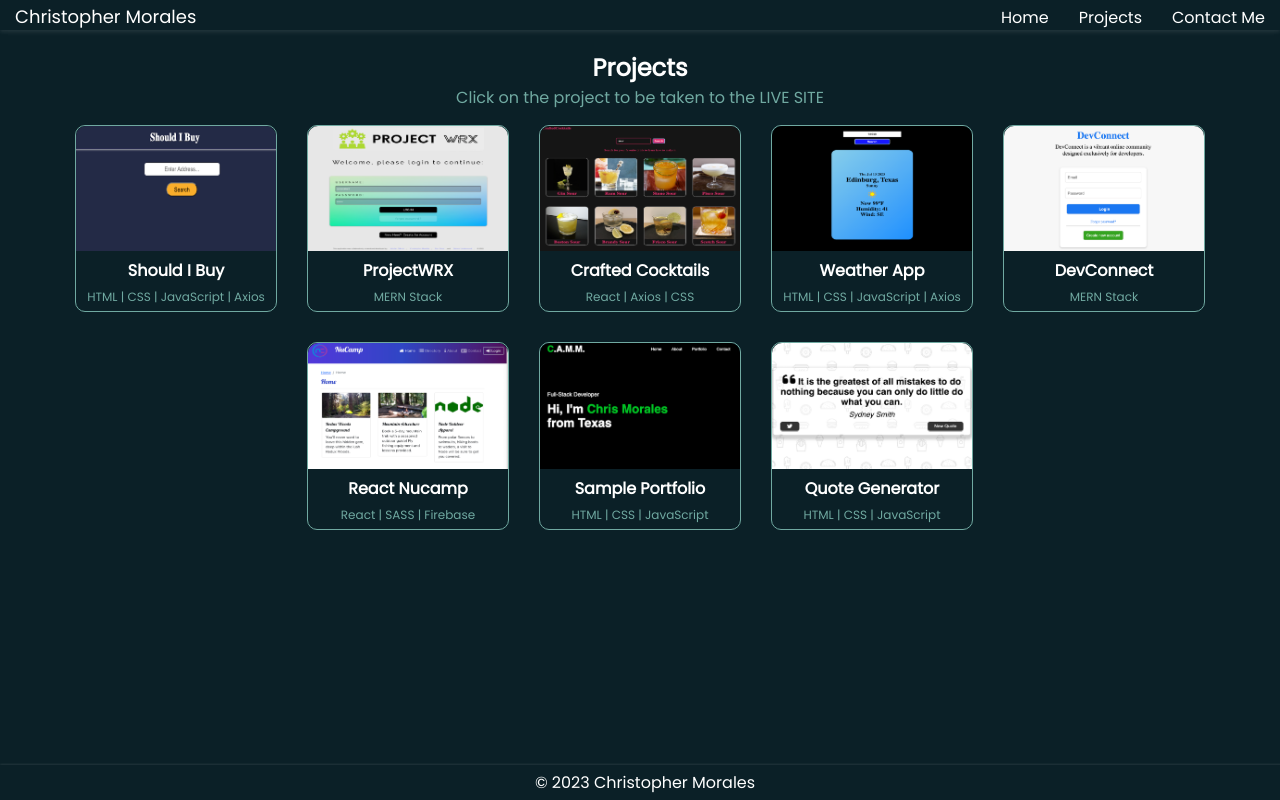
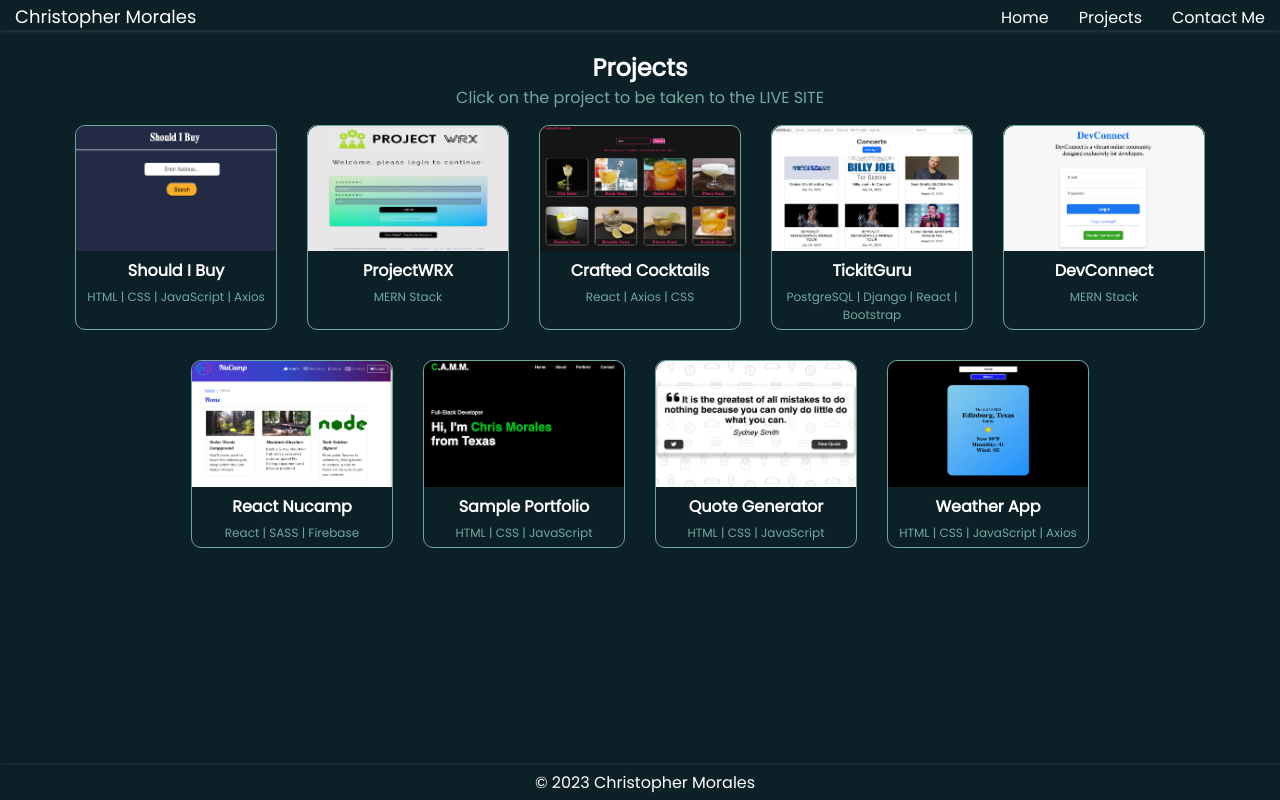
Before and after one commit to christophermoraleswebdev/ReactPortfolio, a React (Vite) app in the folder portfolio/: page /projects in a window 1280 px wide. Built offline with nearby package versions, Linux system fonts and the light colour scheme.

Commit message:
updated projects

```diff
--- a/portfolio/src/components/Projects.jsx
+++ b/portfolio/src/components/Projects.jsx
@@ -6,17 +6,19 @@ import devConnect from '../assets/DevConnect.png'
 import reactNucamp from '../assets/reactNucamp.png'
 import projectWRX from '../assets/projectWRX.png'
 import craftedCocktails from '../assets/craftedCocktails.png'
+import TickitGuru from '../assets/TickitGuru.png'
 
 
 const projectData = [
   { id: 1, title: 'Should I Buy', imageUrl: shouldIBuyImage, siteLink: 'https://should-i-buy.netlify.app/', technologies: 'HTML | CSS | JavaScript | Axios' },
   { id: 2, title: 'ProjectWRX', imageUrl: projectWRX, siteLink: 'https://projectwrx.netlify.app/', technologies: 'MERN Stack' },
   { id: 3, title: 'Crafted Cocktails', imageUrl: craftedCocktails, siteLink: 'https://cocktails-recipes-ccm.netlify.app/', technologies: 'React | Axios | CSS' },
-  { id: 4, title: 'Weather App', imageUrl: weatherApi, siteLink: 'https://weatherapichristophermorales.netlify.app/', technologies: 'HTML | CSS | JavaScript | Axios' },
+  { id: 4, title: 'TickitGuru', imageUrl: TickitGuru, siteLink: 'https://tick-it-production.up.railway.app/', technologies: 'PostgreSQL | Django | React | Bootstrap' },
   { id: 5, title: 'DevConnect', imageUrl: devConnect, siteLink: 'https://www.youtube.com/watch?v=inoaW9zMyDI&t=15s', technologies: 'MERN Stack' },
   { id: 6, title: 'React Nucamp', imageUrl: reactNucamp, siteLink: 'https://react-nucamp-project.firebaseapp.com/', technologies: 'React | SASS | Firebase' },
   { id: 7, title: 'Sample Portfolio', imageUrl: samplePortfolioImage, siteLink: 'https://sample-portfolio-christopher-morales.netlify.app/#', technologies: 'HTML | CSS | JavaScript' },
   { id: 8, title: 'Quote Generator', imageUrl: quoteGenerator, siteLink: 'https://christophermoraleswebdev-quotes.netlify.app/', technologies: 'HTML | CSS | JavaScript' },
+  { id: 9, title: 'Weather App', imageUrl: weatherApi, siteLink: 'https://weatherapichristophermorales.netlify.app/', technologies: 'HTML | CSS | JavaScript | Axios' },
 ]
 
 const Projects = () => {
```
Also changed, not shown: portfolio/src/assets/TickitGuru.png (added).
